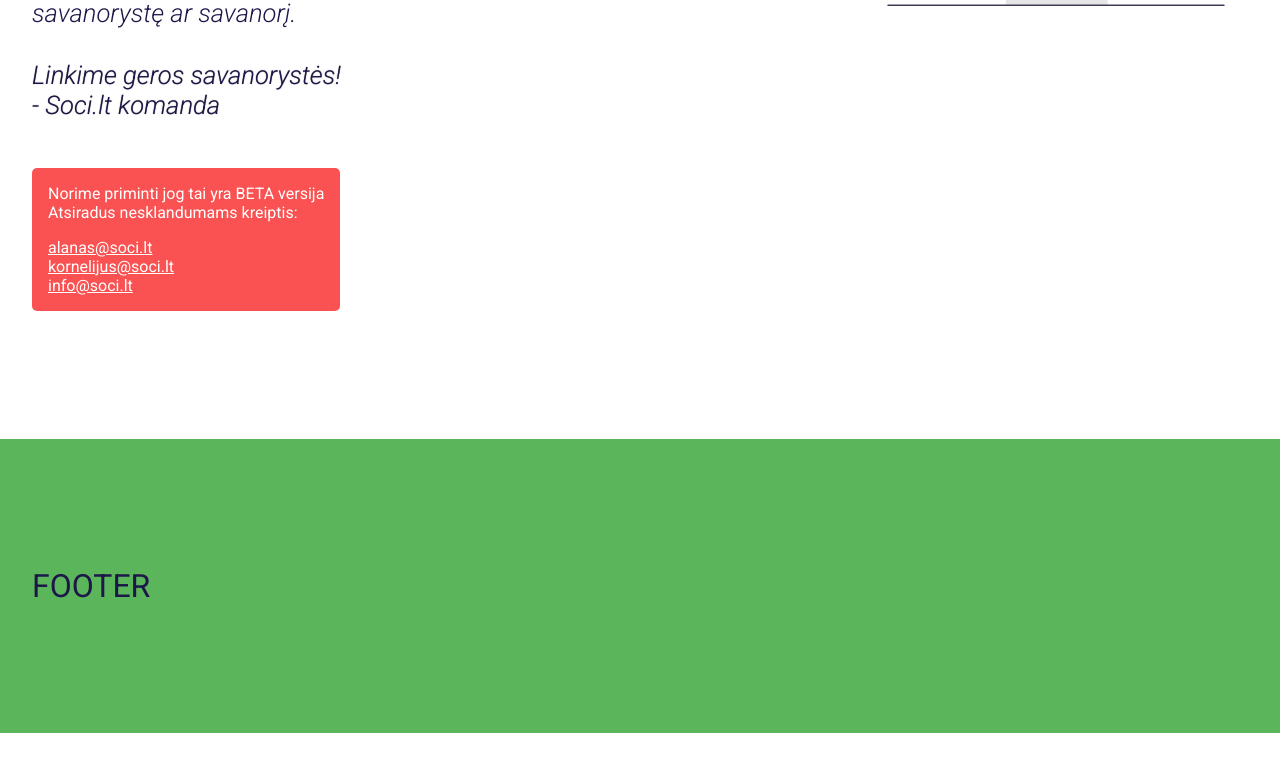
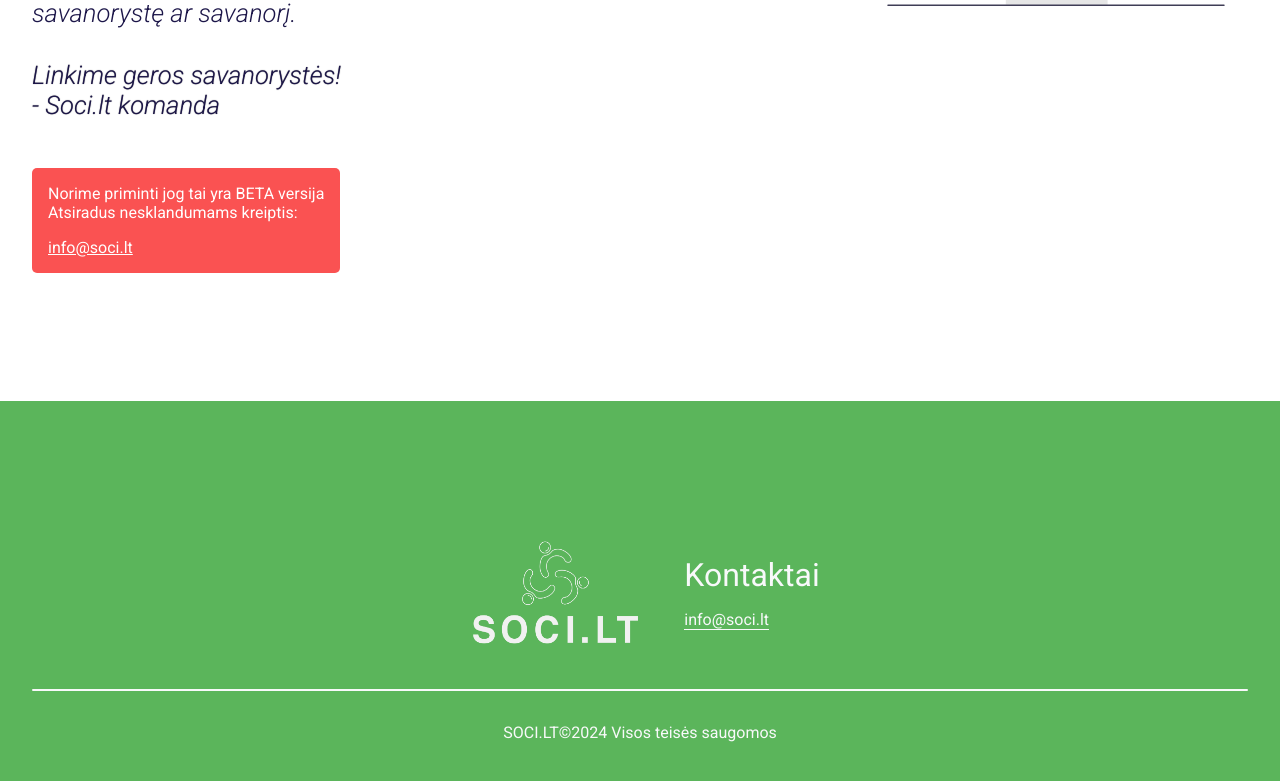
Before and after one commit to Jasiuka/soci-web, a Vue app: page /about-us in a window 1280 px wide. Shown: the part 619-1400 px from the top of the page. Before the commit the page ends 1352 px from the top, so only its background shows below. Built offline with nearby package versions, Linux system fonts and the light colour scheme.

Commit message:
footer, not found page size fixes

```diff
--- a/src/App.vue
+++ b/src/App.vue
@@ -6,4 +6,6 @@ import { RouterLink, RouterView } from 'vue-router'
   <RouterView />
 </template>
 
-<style scoped></style>
+<style scoped>
+
+</style>
--- a/src/assets/styles/base.css
+++ b/src/assets/styles/base.css
@@ -71,3 +71,13 @@ body {
   color: var(--cl-secondary);
   background-color: var(--cl-white);
 }
+
+#app {
+  display: flex;
+  flex-direction: column;
+  min-height: 100dvh;
+}
+
+#app > main {
+  flex: 1;
+}
--- a/src/components/UI/TheFooter.vue
+++ b/src/components/UI/TheFooter.vue
@@ -2,7 +2,20 @@
   <footer class="footer section">
     <div class="footer__container section__container">
       <div class="layout__container footer__layout">
-        <h1>FOOTER</h1>
+        <div class="footer__top">
+
+          <img src="/src/assets/logo/SociLT-ESK-White.png" alt="SOCI.LT logotipas" class="footer__logo"/>
+          <div class="footer__contacts">
+            <h5>Kontaktai</h5>
+            <a title="Rašyti el. laišką" href="mailto:info@soci.lt">info@soci.lt</a>
+          </div>
+        </div>
+        <div class="footer__line"></div>
+        <div class="footer__bot">
+          <span>SOCI.LT©2024 Visos teisės saugomos</span>
+        </div>
+
+
       </div>
     </div>
   </footer>
@@ -13,5 +26,56 @@
 <style scoped>
 .footer {
   background-color: var(--cl-primary);
+  color: var(--cl-light);
+}
+
+.footer__logo {
+  width: 12rem;
+  height: 8rem;
+}
+
+.footer__layout {
+  display: flex;
+  flex-direction: column;
+  gap: var(--sp-medium);
+}
+
+.footer__top {
+  display: flex;
+  align-items: center;
+  justify-content: center;
+  gap: var(--sp-medium);
+}
+.footer__top > div {
+  display: flex;
+  flex-direction: column;
+  gap: var(--sp-small);
+}
+
+.footer__top h5 {
+  font-size: var(--fs-medium);
+}
+
+.footer__top a {
+  border-bottom: 1px solid currentColor;
+  align-self: baseline;
+  transition: var(--transition);
+}
+
+.footer__top a:hover {
+  border-bottom-color: transparent;
+}
+
+
+.footer__bot {
+  display: flex;
+  justify-content: center;
+}
+
+.footer__line {
+  height: 0.1rem;
+  min-width: 40%;
+  background-color: var(--cl-light);
+  border-radius: var(--border-radius);
 }
 </style>
--- a/src/views/AboutView.vue
+++ b/src/views/AboutView.vue
@@ -19,8 +19,6 @@
       <div class="about-us__special">
         <span>Norime priminti jog tai yra BETA versija</span>
         <span>Atsiradus nesklandumams kreiptis:</span>
-        <a type="email" href="mailto:alanas@soci.lt">alanas@soci.lt</a>
-        <a type="email" href="mailto:kornelijus@soci.lt" >kornelijus@soci.lt</a>
         <a type="email" href="mailto:info@soci.lt" >info@soci.lt</a>
       </div>
     </template>
--- a/src/views/AuthView.vue
+++ b/src/views/AuthView.vue
@@ -100,8 +100,8 @@ const formName = computed(() => {
 }
 
 .auth__logo {
-  width: 14rem;
-  height: 12rem;
+  width: 10rem;
+  height: 8rem;
 }
 
 /* 900 px */
--- a/src/views/NotFoundView.vue
+++ b/src/views/NotFoundView.vue
@@ -18,7 +18,7 @@
     display: flex;
     flex-direction: column;
     gap: var(--sp-large);
-    min-height: 100dvh;
+    min-height: 60dvh;
     align-items: center;
     justify-content: center;
 }
```
Also changed, not shown: src/components/TheSpinner.vue (added, +34 -0 lines), src/assets/logo/SociLT-ESK-White.png (added), 1 other file (tests, documents, lock files or other folders).
